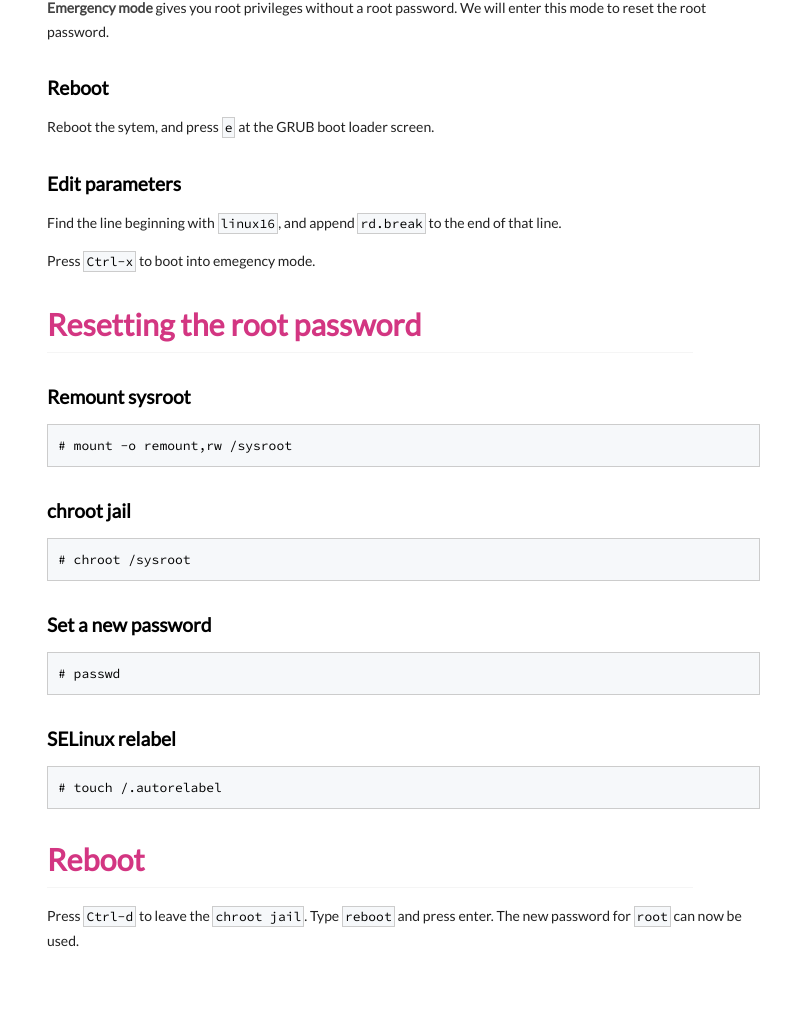
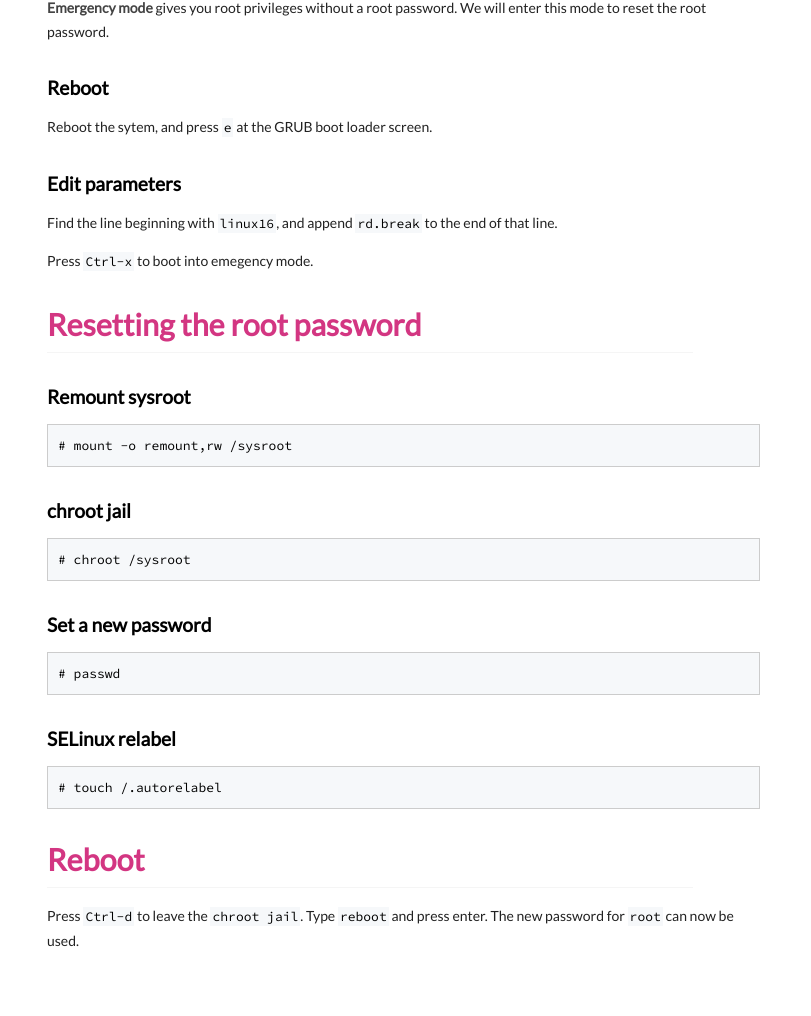
Before and after one commit to execas/execas.github.io, a Jekyll site: the page built from _posts/2018-09-03-reset-root-password-on-centos-linux.md, in a window 1280 px wide. Shown: the part 331-1347 px from the top of the page, without its empty margins (234-1045 px from the left). Built offline with Jekyll 4.4.1, drawn with Linux system fonts in a browser that asks for light colours.

Commit message:
Update execas.css

```diff
--- a/css/execas.css
+++ b/css/execas.css
@@ -91,7 +91,7 @@ code {
      border-radius:5px;
      border-color: #eeeeee;*/
      padding:1px 2px;
-     border: 1px solid #ccc;
+ /*    border: 1px solid #ccc;*/
 }
 
 h1,h2,h3,h4,h5,h6 {
```
